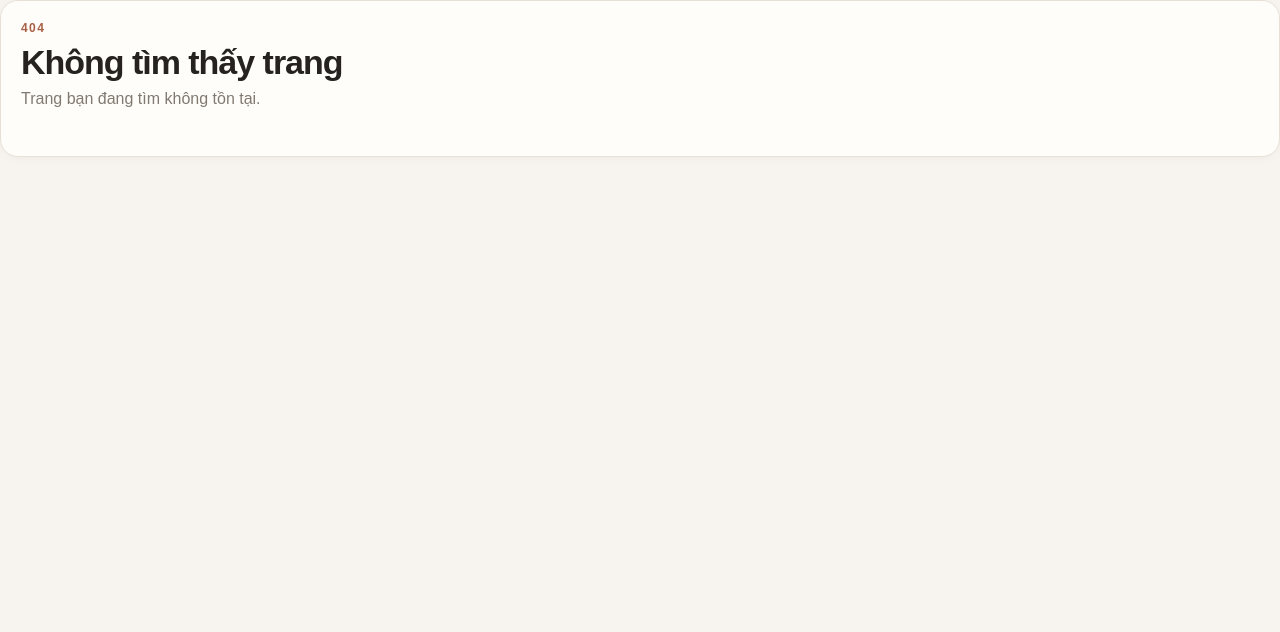
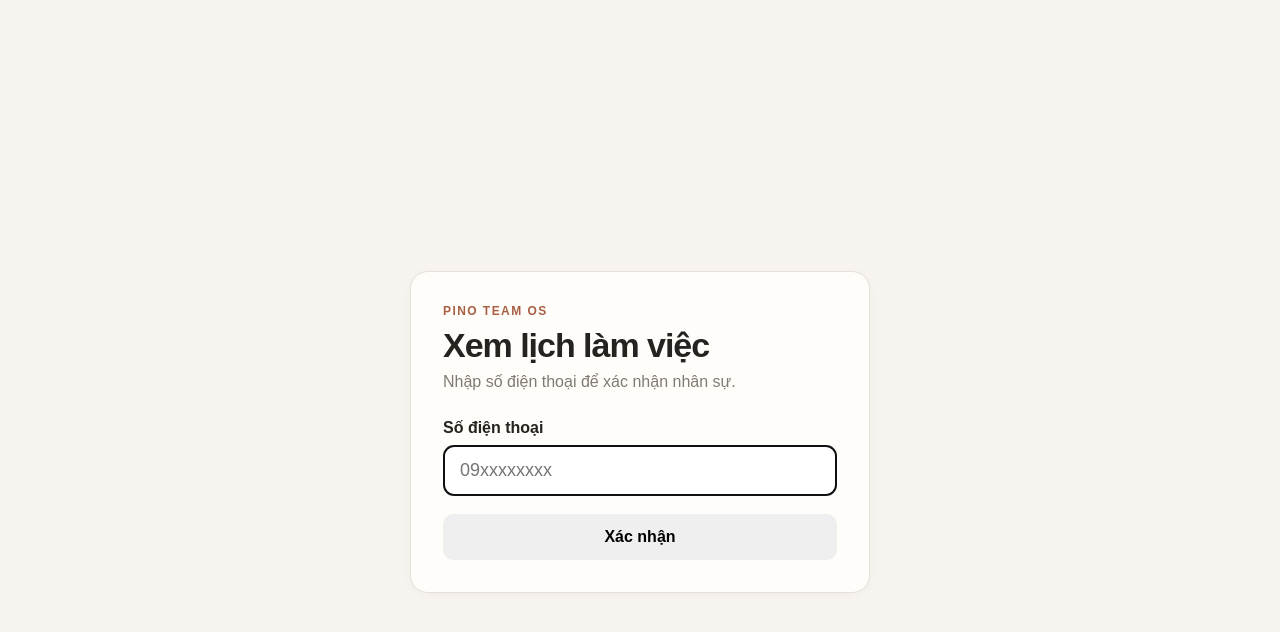
Before and after one commit to vmtct/pino-team-os, a Next.js app: page /dashboard in a window 1280 px wide. Before the commit this address had no page. Shown: the top 632 px of the page. Built offline with nearby package versions, Linux system fonts and the light colour scheme.

Commit message:
feat: add staff dashboard action hub

```diff
--- /dev/null
+++ b/app/dashboard/page.tsx
@@ -0,0 +1,56 @@
+import { diagnoseStaffSchedule, listStaffScheduleHistory, type ScheduleDiagnostic } from "@/lib/repositories/staff-schedule";
+import { staffByUsername } from "@/lib/repositories/staff-access";
+import { missingStaffProfileFields, staffProfile } from "@/lib/repositories/staff-profile";
+import { getShiftRegistration } from "@/lib/repositories/shift-registration";
+import { SCHEDULE_DAYS } from "@/lib/domain/staff-schedule";
+import StaffProfileGate from "@/app/schedule/StaffProfileGate";
+import ScheduleLogin from "@/app/schedule/ScheduleLogin";
+import ShiftRegistration from "@/app/schedule/ShiftRegistration";
+
+export const dynamic = "force-dynamic";
+export const revalidate = 0;
+
+type DebugState = { traceId: string; username: string; staff: { status: string; id?: string; name?: string; email?: string; error?: string }; schedule?: ScheduleDiagnostic; scheduleError?: string };
+function traceId(): string { return `dash_${Date.now().toString(36)}_${Math.random().toString(36).slice(2, 8)}`; }
+function formatDate(value: string): string { if (!value) return ""; return new Intl.DateTimeFormat("vi-VN", { day: "2-digit", month: "2-digit" }).format(new Date(value)); }
+function formatRange(start: string, end: string): string { return `${formatDate(start)} — ${formatDate(end)}`; }
+function dayDate(weekStart: string, offset: number): string { if (!weekStart) return ""; const date = new Date(weekStart); date.setUTCDate(date.getUTCDate() + offset); return formatDate(date.toISOString()); }
+function DebugPanel({ debug }: { debug: DebugState }) { return <section className="card section" style={{ marginTop: 28, border: "2px solid #111", background: "#fafafa" }}><div className="row" style={{ alignItems: "center" }}><strong>SYSTEM DEBUG</strong><span className="pill">TRACE {debug.traceId}</span></div><pre style={{ whiteSpace: "pre-wrap", overflowX: "auto", marginTop: 16, fontSize: 13, lineHeight: 1.55 }}>{JSON.stringify(debug, null, 2)}</pre></section>; }
+
+export default async function DashboardPage({ searchParams }: { searchParams: Promise<{ t?: string; week?: string; debug?: string }> }) {
+  const params = await searchParams;
+  const mobile = params.t?.trim() ?? "";
+  const requestedWeek = params.week?.trim() ?? "";
+  const debugEnabled = params.debug === "1" || params.debug === "true";
+  const trace = traceId();
+  let debug: DebugState = { traceId: trace, username: mobile, staff: { status: "NOT_RUN" } };
+  if (!mobile) return <ScheduleLogin />;
+
+  let staff = null;
+  try { staff = await staffByUsername(mobile); debug.staff = staff ? { status: "PASS", id: staff.id, name: staff.name, email: staff.email } : { status: "FAIL", error: "No Staff matched mobile" }; }
+  catch (error) { debug.staff = { status: "ERROR", error: error instanceof Error ? error.message : String(error) }; }
+  if (!staff) return <ScheduleLogin error="Không tìm thấy nhân sự với số điện thoại này. Vui lòng xác nhận lại." />;
+
+  const profile = await staffProfile(staff);
+  const missing = missingStaffProfileFields(profile);
+  if (missing.length) return <main className="main"><div className="page" aria-hidden="true" style={{ filter: "blur(3px)", pointerEvents: "none", userSelect: "none" }}><div className="eyebrow">PINO TEAM OS</div><h1>{staff.name}</h1><p className="subtitle">Hoàn tất hồ sơ để xem dashboard.</p></div><StaffProfileGate username={mobile} staffName={staff.name} profile={profile} missing={missing} /></main>;
+
+  let registration = null;
+  try { registration = await getShiftRegistration(staff); } catch (error) { console.error("[Shift Registration] load failed", { staffId: staff.id, message: error instanceof Error ? error.message : String(error) }); }
+  let history;
+  try { history = await listStaffScheduleHistory(staff); }
+  catch (error) { debug.scheduleError = error instanceof Error ? error.message : String(error); return <main className="main"><div className="page"><div className="eyebrow">PINO TEAM OS · DASHBOARD</div><h1>{staff.name}</h1><p className="subtitle">Không thể tải lịch lúc này.</p>{debugEnabled ? <DebugPanel debug={debug} /> : null}</div></main>; }
+
+  let schedule = requestedWeek ? history.find((item) => item.weekId === requestedWeek) ?? null : null;
+  if (!schedule) schedule = history.find((item) => { const now = new Date(); const start = new Date(item.weekStart); const end = new Date(item.weekEnd); end.setHours(23, 59, 59, 999); return now >= start && now <= end; }) ?? history[0] ?? null;
+  if (debugEnabled) { try { debug.schedule = await diagnoseStaffSchedule(staff); } catch (error) { debug.scheduleError = error instanceof Error ? error.message : String(error); } }
+
+  return <main className="main"><div className="page">
+    <div className="eyebrow">PINO TEAM OS · DASHBOARD</div>
+    <div className="row" style={{ alignItems: "end", gap: 16 }}><div><h1>{staff.name}</h1><p className="subtitle">{schedule ? `${schedule.weekName || "Tuần"} · ${formatRange(schedule.weekStart, schedule.weekEnd)}` : "Chưa có lịch làm việc"}</p></div></div>
+    <div className="card section" style={{ marginTop: 20, marginBottom: 24 }}><div className="muted" style={{ marginBottom: 10 }}>ACTIONS</div><div className="row" style={{ gap: 10, flexWrap: "wrap" }}><a className="button" href={`/info?t=${encodeURIComponent(mobile)}`}>View Info</a><a className="button" href={`/check-in?t=${encodeURIComponent(mobile)}`}>Check in/out</a><a className="button" href={`/timesheet?t=${encodeURIComponent(mobile)}`}>View Timesheets</a></div></div>
+    {registration ? <ShiftRegistration username={mobile} initial={registration} /> : null}
+    {schedule ? <><div className="card section" style={{ marginBottom: 24 }}><div className="muted" style={{ marginBottom: 8 }}>XEM LỊCH THEO TUẦN</div><div className="row" style={{ gap: 8, flexWrap: "wrap" }}>{history.map((item) => { const href = `/dashboard?t=${encodeURIComponent(mobile)}&week=${encodeURIComponent(item.weekId)}${debugEnabled ? "&debug=1" : ""}`; const isSelected = item.weekId === schedule.weekId; return <a key={item.weekId} className={isSelected ? "pill" : "button"} href={href}>{item.weekName || formatRange(item.weekStart, item.weekEnd)}</a>; })}</div></div><div className="grid grid-4">{SCHEDULE_DAYS.map(([key, label], index) => { const dayShifts = schedule.shifts[key] ?? []; return <div className="card" key={key}><div className="muted">{label} · {dayDate(schedule.weekStart, index)}</div>{dayShifts.length ? <div className="list">{dayShifts.map((shift) => <div className="list-item" key={shift.id}><div className="row"><strong>{shift.code}</strong><span className="pill">{shift.period}</span></div><div style={{ fontSize: 20, fontWeight: 750, marginTop: 8 }}>{shift.startTime} — {shift.endTime}</div></div>)}</div> : <div style={{ marginTop: 18 }} className="muted">Không có ca</div>}</div>; })}</div>{schedule.note ? <div className="card section"><div className="muted">Ghi chú</div><p style={{ marginBottom: 0 }}>{schedule.note}</p></div> : null}</> : <p className="subtitle">Chưa có lịch làm việc.</p>}
+    {debugEnabled ? <DebugPanel debug={debug} /> : null}
+  </div></main>;
+}
```
